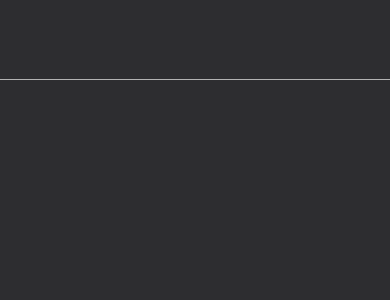
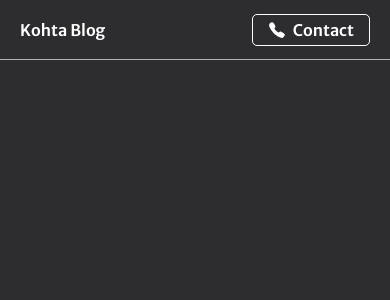
Before and after one commit to kohta9521/Stock_Blog_kohta_2025, a Next.js app: page / in a window 390 px wide. Shown: the top 300 px of the page. Built offline with nearby package versions, Linux system fonts and the light colour scheme.

Commit message:
add new header components all components resuponsive success

```diff
--- /dev/null
+++ b/src/components/atoms/HeaderBoxButton.tsx
@@ -0,0 +1,28 @@
+import React from "react";
+
+// next
+import Link from "next/link";
+
+// scss
+import styles from "./styles/HeaderBoxButton.module.scss";
+
+// icons
+import { IoCall } from "react-icons/io5";
+
+// props
+export type HeaderBoxButtonProps = {
+  id: string;
+  link: string;
+  text: string;
+};
+
+const HeaderBoxButton = ({ id, link, text }: HeaderBoxButtonProps) => {
+  return (
+    <Link className={styles.box} key={id} href={link}>
+      <IoCall className={styles.icon} />
+      <p className={styles.text}>{text}</p>
+    </Link>
+  );
+};
+
+export default HeaderBoxButton;
--- /dev/null
+++ b/src/components/atoms/styles/HeaderBoxButton.module.scss
@@ -0,0 +1,44 @@
+.box {
+  display: block;
+  padding: 10px 20px;
+  border: 1px solid var(--main-white);
+  border-radius: 5px;
+  display: flex;
+  align-items: center;
+  &:hover {
+    background-color: var(--primary);
+    transition: all 0.3s ease-in;
+  }
+  .icon {
+    width: 23px;
+    height: 23px;
+    margin-right: 7px;
+  }
+  .text {
+    font-size: var(--large);
+    font-weight: 600;
+  }
+}
+
+@media screen and (max-width: 1280px) {
+  .box {
+    padding: 8px 17px;
+    .icon {
+    }
+    .text {
+    }
+  }
+}
+
+@media screen and (max-width: 768px) {
+  .box {
+    padding: 5px 15px;
+    .icon {
+      width: 18px;
+      height: 18px;
+    }
+    .text {
+      font-size: var(--medium);
+    }
+  }
+}
--- a/src/components/atoms/styles/Logo.module.scss
+++ b/src/components/atoms/styles/Logo.module.scss
@@ -1,18 +1,35 @@
 .logoLink {
+  display: block;
+  text-decoration: none;
+  width: 140px;
+  height: 80px;
+  &:hover .logoText {
+    color: var(--primary);
+    transition: all 0.3s ease-in-out;
+  }
   .logoText {
+    font-size: var(--xlarge);
+    font-weight: 600;
+    line-height: 80px;
   }
 }
 
 @media screen and (max-width: 1280px) {
   .logoLink {
+    height: 70px;
     .logoText {
+      font-size: var(--large);
+      line-height: 70px;
     }
   }
 }
 
 @media screen and (max-width: 768px) {
   .logoLink {
+    height: 60px;
     .logoText {
+      font-size: var(--default);
+      line-height: 60px;
     }
   }
 }
--- a/src/components/organisms/Header.tsx
+++ b/src/components/organisms/Header.tsx
@@ -4,11 +4,16 @@ import React from "react";
 import styles from "./styles/Header.module.scss";
 
 // components
+import Logo from "../atoms/Logo";
+import HeaderBoxButton from "../atoms/HeaderBoxButton";
 
 const Header = () => {
   return (
     <div className={styles.header}>
-      <div className={styles.container}></div>
+      <div className={styles.container}>
+        <Logo id="homeHeaderLogo" link="/" size="medium" />
+        <HeaderBoxButton id="homeHeaderContactButton" link="/" text="Contact" />
+      </div>
     </div>
   );
 };
--- a/src/components/organisms/styles/Header.module.scss
+++ b/src/components/organisms/styles/Header.module.scss
@@ -1,5 +1,28 @@
 .header {
   width: 100%;
   height: 80px;
+  padding: 0 40px;
   border-bottom: 0.1px solid var(--main-border-color);
+  .container {
+    display: flex;
+    align-items: center;
+    justify-content: space-between;
+  }
 }
+
+@media screen and (max-width: 1280px) {
+  .header {
+    height: 70px;
+    padding: 0 30px;
+    .container {
+    }
+  }
+}
+@media screen and (max-width: 768px) {
+  .header {
+    height: 60px;
+    padding: 0 20px;
+    .container {
+    }
+  }
+}
```
Also changed, not shown: 1 other file (tests, documents, lock files or other folders).
